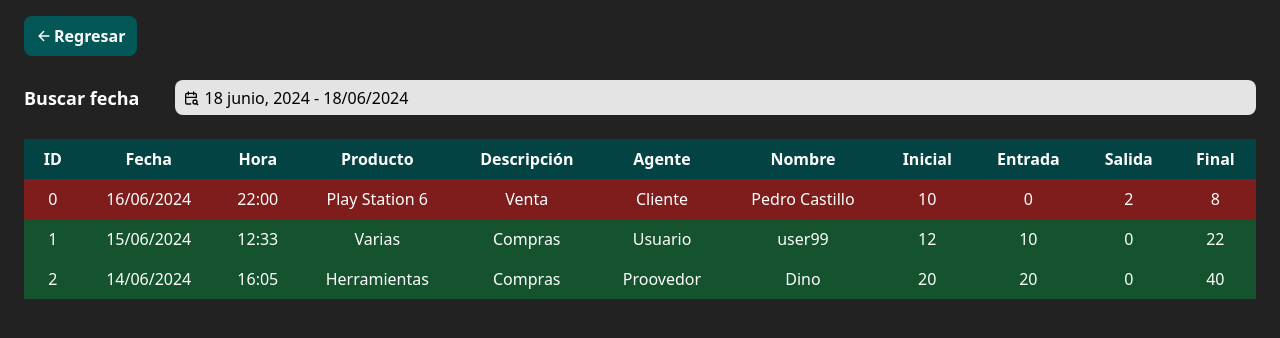
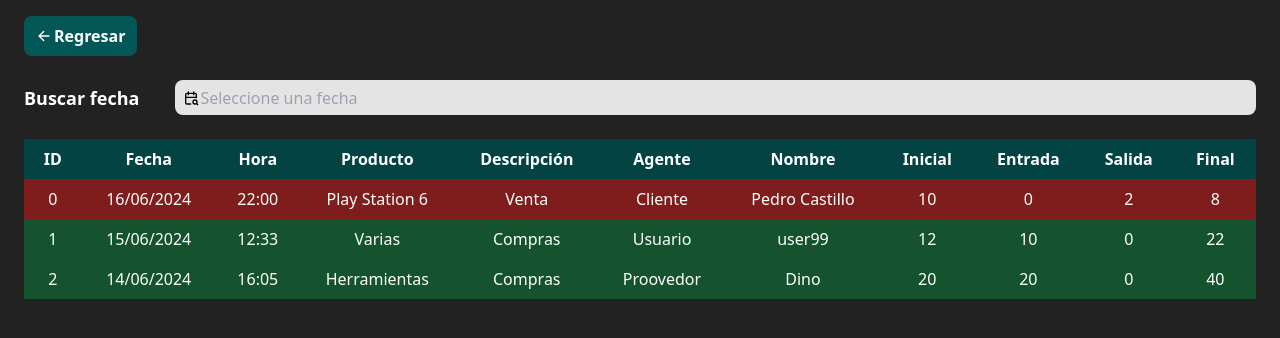
Before and after one commit to Zylown/inventario-front, a React (Vite) app: page /kardex in a window 1280 px wide. Shown: the top 338 px of the page. Built offline with nearby package versions, Linux system fonts and the light colour scheme.

Commit message:
create KardexStore + show data in table & filterDate

```diff
--- /dev/null
+++ b/src/context/KardexStore.ts
@@ -0,0 +1,13 @@
+import dataKardex from "../dataKardex.json";
+import { create } from "zustand";
+import { KardexProps } from "../types/Table";
+
+type StoreState = {
+  kardex: KardexProps[];
+  //   addKardex: (kardex: KardexProps) => void;
+  //   editKardex: (kardex: KardexProps) => void;
+};
+
+export const useKardexStore = create<StoreState>(() => ({
+  kardex: dataKardex,
+}));
--- a/src/pages/Kardex/index.tsx
+++ b/src/pages/Kardex/index.tsx
@@ -1,15 +1,18 @@
+import { useState } from "react";
 import HomeLayout from "../../layout/HomeLayout";
 import KTable from "../../sections/Kardex/KTable";
 import SearchInput from "../../sections/Kardex/SearchInput";
 import TopKardex from "../../sections/Kardex/TopKardex";
 
 export default function Kardex() {
+  const [searchDate, setSearchDate] = useState<string>("");
+  console.log(searchDate);
   return (
     <HomeLayout>
       <header className="flex flex-col gap-4">
         <TopKardex />
-        <SearchInput />
-        <KTable />
+        <SearchInput searchDate={searchDate} setSearchDate={setSearchDate} />
+        <KTable searchDate={searchDate} />
       </header>
     </HomeLayout>
   );
--- a/src/sections/Kardex/KTable.tsx
+++ b/src/sections/Kardex/KTable.tsx
@@ -5,9 +5,15 @@ import {
   useReactTable,
 } from "@tanstack/react-table";
 import { KardexProps } from "../../types/Table";
-import dataKardex from "../../dataKardex.json";
+import { useEffect, useMemo, useState } from "react";
+import { useKardexStore } from "../../context/KardexStore";
+import { FilterKardexProps } from "../../types/FilterInput";
+import { parse, format } from "date-fns";
 
-export default function KTable() {
+export default function KTable({ searchDate }: FilterKardexProps) {
+  const dataKardex = useKardexStore((state) => state.kardex);
+  const [kardex, setKardex] = useState<KardexProps[]>([]);
+
   const columnHelper = createColumnHelper<KardexProps>();
 
   const columns = [
@@ -57,11 +63,21 @@ export default function KTable() {
     }),
   ];
 
-  const table = useReactTable({
-    data: dataKardex,
-    columns,
-    getCoreRowModel: getCoreRowModel(), // es una función que se encarga de manejar los datos de la tabla
-  });
+  useEffect(() => {
+    setKardex(dataKardex);
+  }, [dataKardex]);
+
+  // Filtrar los datos por la fecha seleccionada
+  const filteredDate = useMemo(() => {
+    if (!searchDate) return kardex;
+    return kardex.filter((item) => {
+      const itemDate = format(
+        parse(item.fecha, "dd/MM/yyyy", new Date()),
+        "dd-MM-yyyy"
+      );
+      return itemDate === searchDate;
+    });
+  }, [searchDate, kardex]);
 
   const getRowClassName = (descripcion: string) => {
     if (descripcion.toLowerCase() === "venta") {
@@ -71,6 +87,13 @@ export default function KTable() {
     }
     return "";
   };
+
+  const table = useReactTable({
+    // data: kardex,
+    data: filteredDate,
+    columns,
+    getCoreRowModel: getCoreRowModel(), // es una función que se encarga de manejar los datos de la tabla
+  });
 
   return (
     <div className="pt-2 overflow-x-auto h-[70vh]">
--- a/src/sections/Kardex/SearchInput.tsx
+++ b/src/sections/Kardex/SearchInput.tsx
@@ -1,34 +1,61 @@
-import { useState } from "react";
 import DatePicker, { registerLocale } from "react-datepicker";
 import { TbCalendarSearch } from "react-icons/tb";
 import { es } from "date-fns/locale";
+import { format, parse } from "date-fns";
 import "react-datepicker/dist/react-datepicker.css";
+import { FilterKardexProps } from "../../types/FilterInput";
+import { IoClose } from "react-icons/io5";
 
 const locale = es;
 registerLocale("es", locale);
 
-export default function SearchInput() {
-  const [startDate, setStartDate] = useState<Date | null>(new Date());
+export default function SearchInput({
+  searchDate,
+  setSearchDate,
+}: FilterKardexProps) {
+  const handleDateChange = (date: Date | null) => {
+    if (date && setSearchDate) {
+      setSearchDate(format(date, "dd-MM-yyyy"));
+      console.log(format(date, "dd-MM-yyyy")); // Formatear la fecha cuando se cambia
+    }
+  };
 
-  const handleDateChange = (date: Date | null) => {
-    setStartDate(date);
-    console.log(date?.toISOString().split("T")[0]);
+  // Convertir searchDate a un objeto Date si no es null
+  const parsedDate = searchDate
+    ? parse(searchDate, "dd-MM-yyyy", new Date())
+    : null;
+
+  const handleClear = () => {
+    if (searchDate && setSearchDate) {
+      setSearchDate("");
+    }
   };
+
   return (
     <div className="flex flex-grow sm:items-center sm:gap-9 gap-2 sm:flex-row flex-col">
       <label className="text-white font-semibold text-lg text-nowrap">
         Buscar fecha{" "}
       </label>
-      <div className="w-full">
+      <div className="w-full relative">
         <DatePicker
           locale={locale}
-          selected={startDate}
+          selected={parsedDate}
           onChange={handleDateChange}
           className="w-full p-2 bg-crema rounded-lg outline-none hover:bg-crema-oscura transition-all"
           dateFormat={" d MMMM, yyyy - dd/MM/yyyy"}
           icon={<TbCalendarSearch />}
           showIcon
+          maxDate={new Date()}
+          showMonthDropdown
+          placeholderText="Seleccione una fecha"
         />
+        <button
+          className="absolute right-2 top-1 text-2xl"
+          type="button"
+          onClick={handleClear}
+        >
+          {searchDate && <IoClose />}
+        </button>
       </div>
     </div>
   );
```
